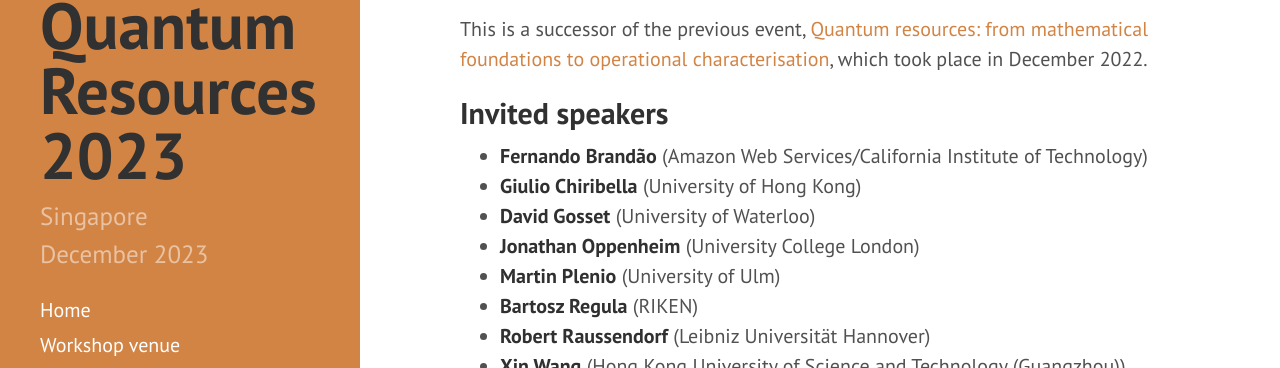
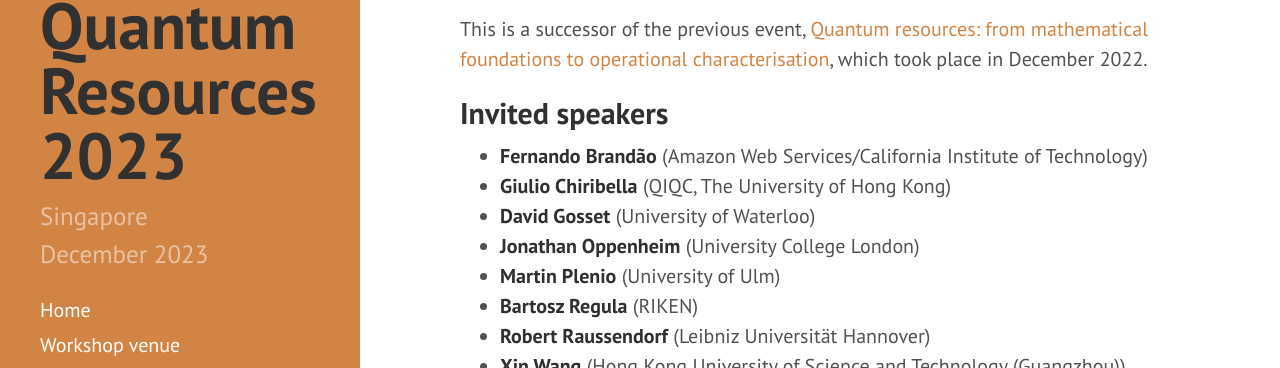
Before and after one commit to RyujiPat2/RyujiPat2.github.io, a Jekyll site: the page built from index.md, in a window 1280 px wide and 900 px high, scrolled down 768 px. Shown: the part 87-455 px from the top of the window. Built offline with Jekyll 4.4.1, drawn with Linux system fonts in a browser that asks for light colours; nearby versions of some CDN libraries.

Commit message:
Update index.md

```diff
--- a/index.md
+++ b/index.md
@@ -30,7 +30,7 @@ The workshop will consist of invited talks by experts in various aspects of quan
 ## Invited speakers
 
 * **Fernando Brandão** (Amazon Web Services/California Institute of Technology)
-* **Giulio Chiribella** (University of Hong Kong)
+* **Giulio Chiribella** (QIQC, The University of Hong Kong)
 * **David Gosset** (University of Waterloo)
 * **Jonathan Oppenheim** (University College London)
 * **Martin Plenio** (University of Ulm)
```
